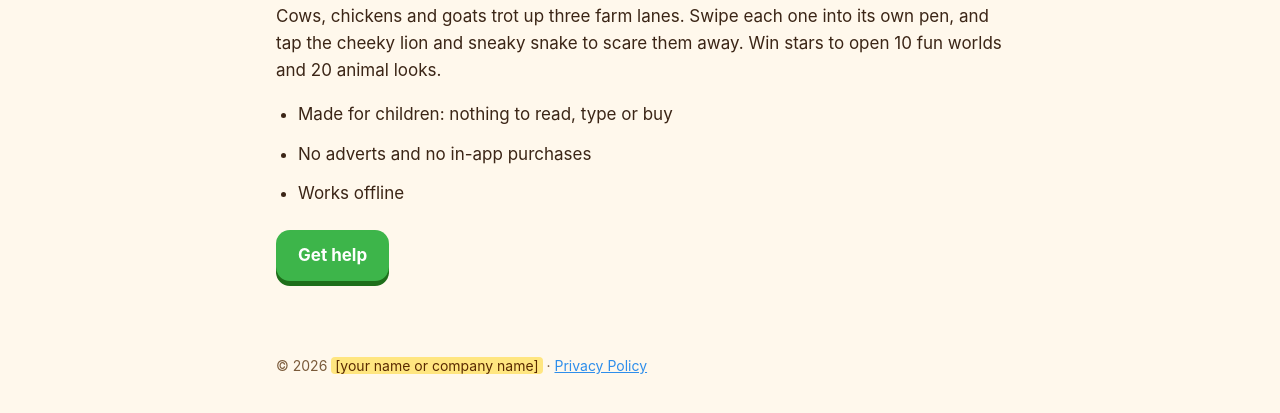
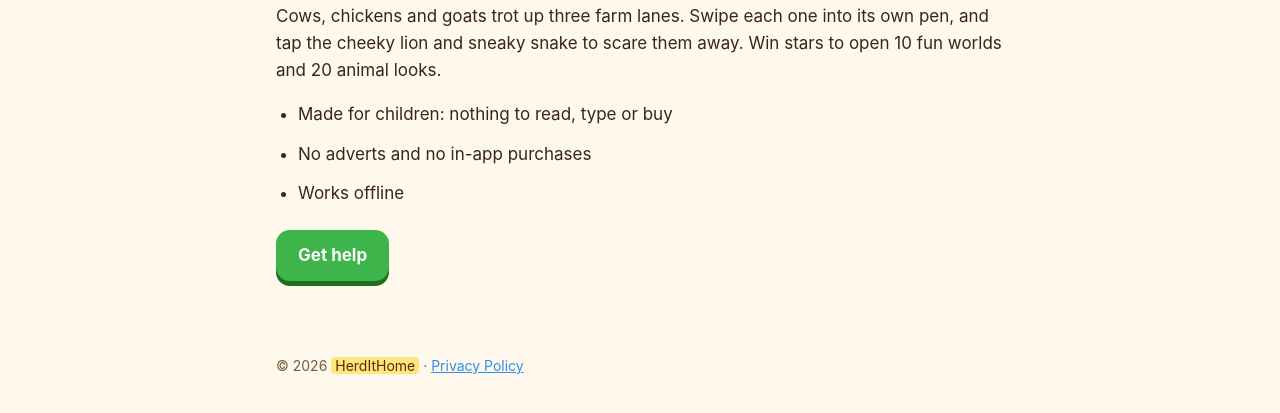
Before and after one commit to harisyounus921/HerdItHome, a plain HTML site: page index.html in a window 1280 px wide. Shown: the part 489-902 px from the top of the page. Drawn offline with Linux system fonts and the light colour scheme.

Commit message:
Update footer with company name 'HerdItHome'

```diff
--- a/index.html
+++ b/index.html
@@ -30,6 +30,6 @@
   <a class="button" href="support.html">Get help</a>
 </main>
 
-<footer>&copy; 2026 <span class="todo">[your name or company name]</span> &middot; <a href="privacy.html">Privacy Policy</a></footer>
+<footer>&copy; 2026 <span class="todo">HerdItHome</span> &middot; <a href="privacy.html">Privacy Policy</a></footer>
 </body>
 </html>
```
